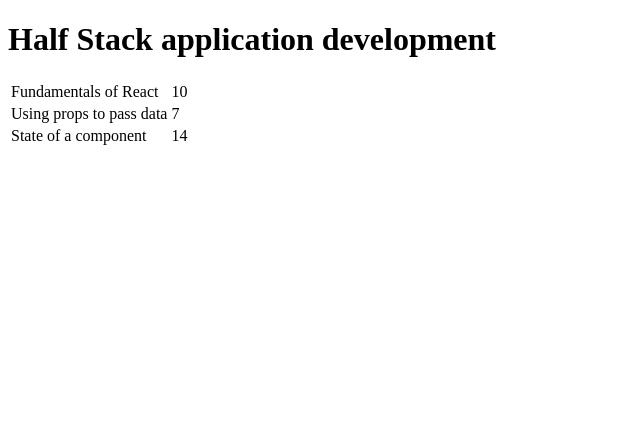
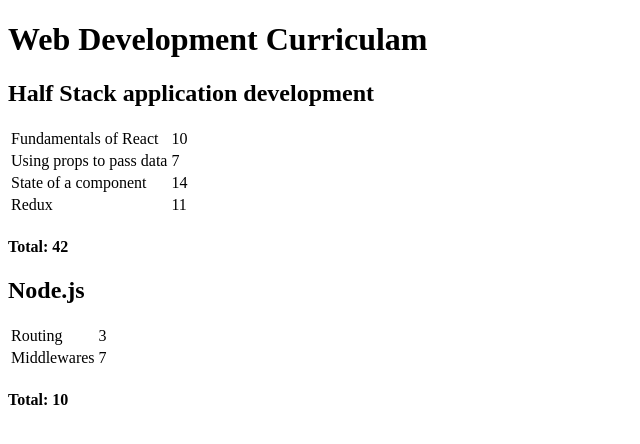
Before and after one commit to VinayGovekar/Fullstack, a React (Vite) app in the folder part1/: page / in a window 1280 px wide. Shown: the top 444 px of the page, without its empty margins (0-640 px from the left). Built offline with nearby package versions, Linux system fonts and the light colour scheme.

Commit message:
* Dynamic courses object
* Made the courses object dynamic so that n numbers of courses along with their details are rendered using reusable component

```diff
--- a/part1/src/components/Course.jsx
+++ b/part1/src/components/Course.jsx
@@ -1,11 +1,19 @@
 import Content from "./Content"
 import Header from "./Header"
 
-const Course = ({course}) =>{
+const Course = ({courses}) =>{
     return(
         <>
-        <Header title={course.name}/>
-        <Content parts={course.parts}/>
+        <Header title={"Web Development Curriculam"}/>
+        {
+            courses.map(course=><div key={course.id}>
+                <h2>{course.name}</h2>
+                <Content parts={course.parts}/>
+                <h4>Total: {course.parts.map(part=>part.exercises).reduce((s,p)=>s+p)}</h4>
+                </div>
+                )
+        }
+
         </>
     )
 }
--- a/part1/src/components/Part2AExercise.jsx
+++ b/part1/src/components/Part2AExercise.jsx
@@ -2,9 +2,10 @@
 
 const Part2AExercise = ()=>{
 
-    const course = {
+    const courses = [
+        {
+          name: 'Half Stack application development',
           id: 1,
-        name: 'Half Stack application development',
           parts: [
             {
               name: 'Fundamentals of React',
@@ -20,12 +21,34 @@
               name: 'State of a component',
               exercises: 14,
               id: 3
+            },
+            {
+              name: 'Redux',
+              exercises: 11,
+              id: 4
+            }
+          ]
+        },
+        {
+          name: 'Node.js',
+          id: 2,
+          parts: [
+            {
+              name: 'Routing',
+              exercises: 3,
+              id: 1
+            },
+            {
+              name: 'Middlewares',
+              exercises: 7,
+              id: 2
             }
           ]
         }
+      ]
     return(
         <>
-        <Course course={course}/>
+        <Course courses={courses}/>
         </>
     )
 }
```
Lines whose indentation alone changed are shown as unchanged.
